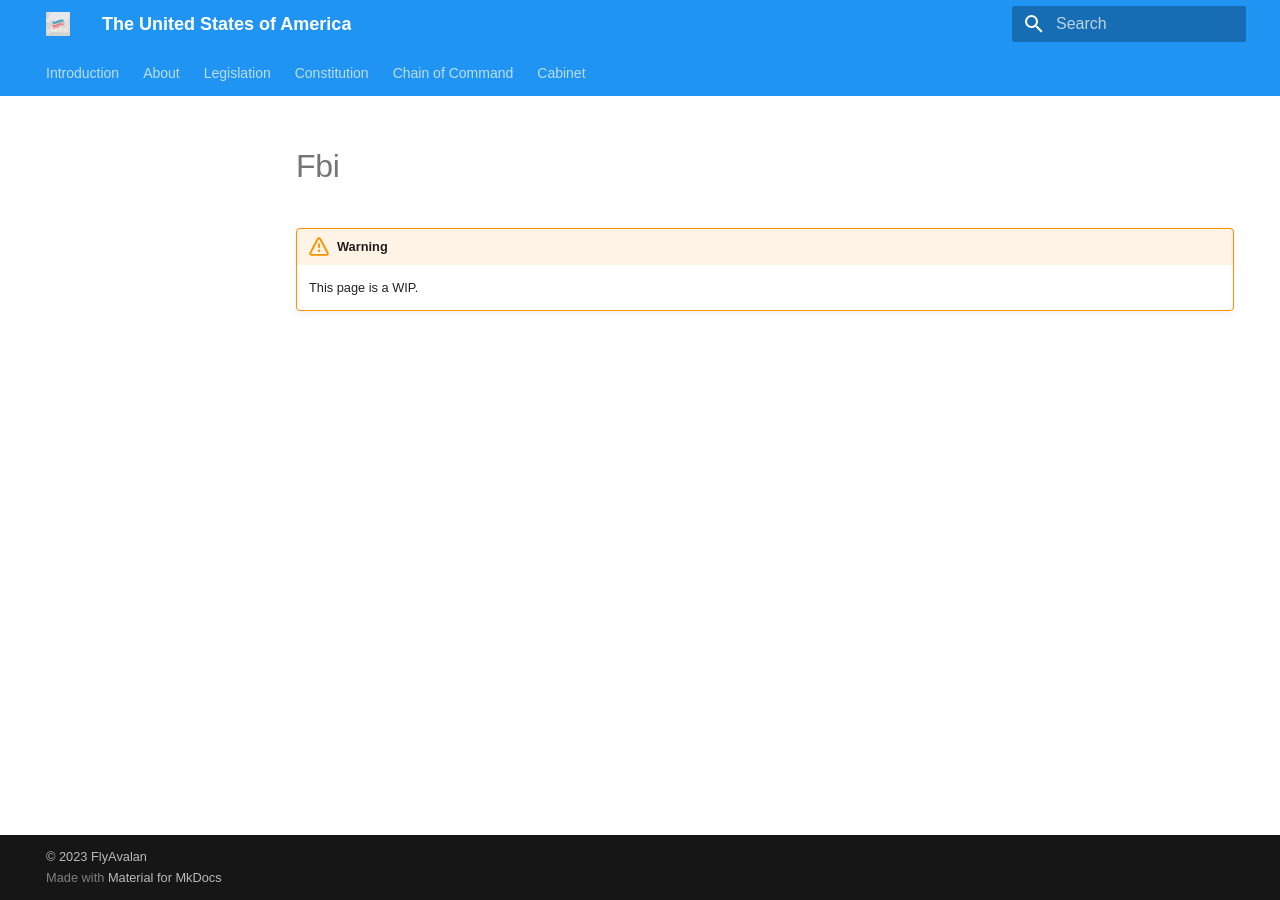
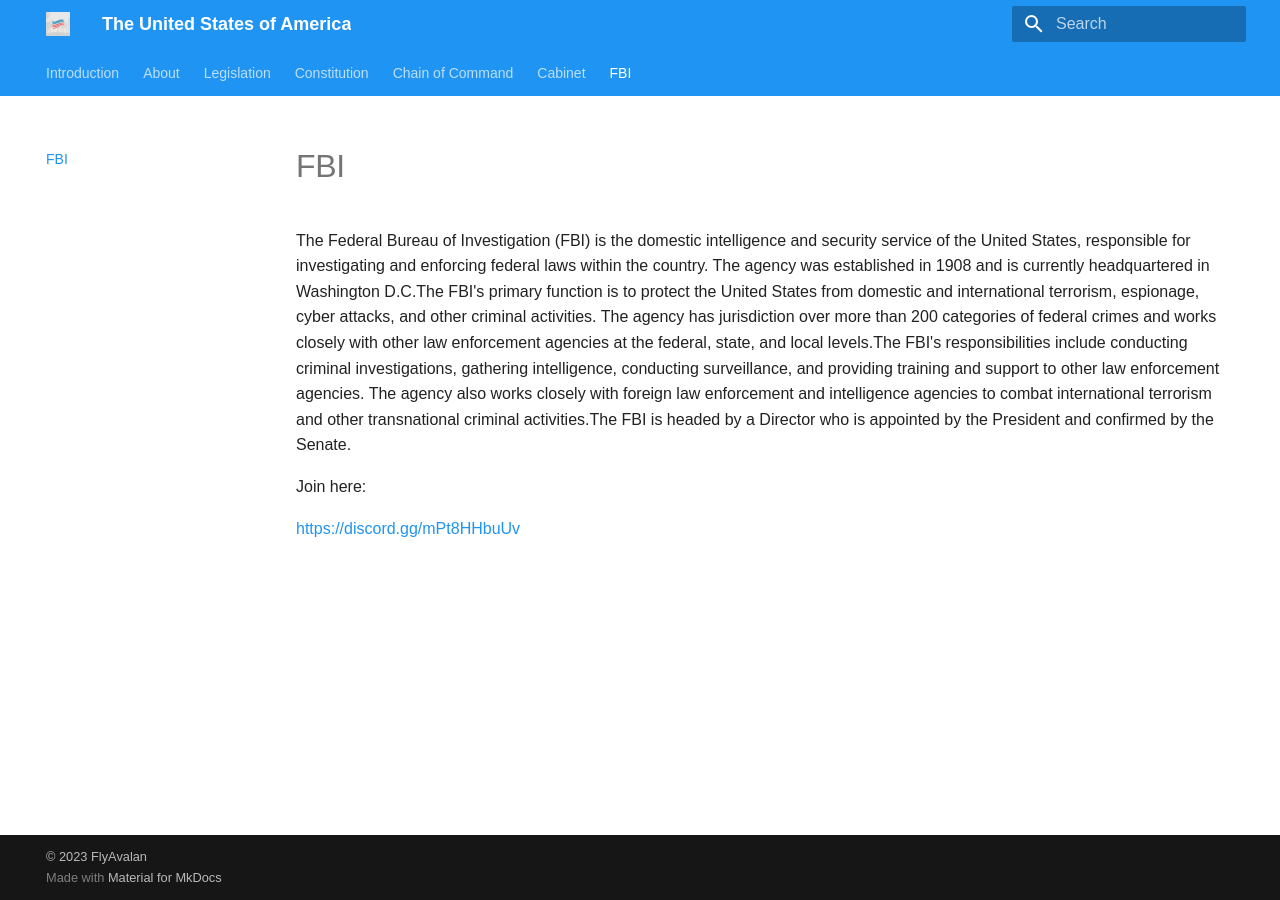
Before and after one commit to United-States-of-America-RBLX/usa, an MkDocs documentation site: the page built from docs/fbi.md, in a window 1280 px wide. Built offline with MkDocs 1.6.1 and Material for MkDocs 9.7.7, drawn with Linux system fonts in a browser that asks for light colours; some web fonts are replaced.

```diff
--- a/docs/fbi.md
+++ b/docs/fbi.md
@@ -1,2 +1,6 @@
-!!! warning
-	This page is a WIP.
+
+The Federal Bureau of Investigation (FBI) is the domestic intelligence and security service of the United States, responsible for investigating and enforcing federal laws within the country. The agency was established in 1908 and is currently headquartered in Washington D.C.The FBI's primary function is to protect the United States from domestic and international terrorism, espionage, cyber attacks, and other criminal activities. The agency has jurisdiction over more than 200 categories of federal crimes and works closely with other law enforcement agencies at the federal, state, and local levels.The FBI's responsibilities include conducting criminal investigations, gathering intelligence, conducting surveillance, and providing training and support to other law enforcement agencies. The agency also works closely with foreign law enforcement and intelligence agencies to combat international terrorism and other transnational criminal activities.The FBI is headed by a Director who is appointed by the President and confirmed by the Senate.
+
+Join here:
+
+<https://discord.gg/mPt8HHbuUv>
--- a/mkdocs.yml
+++ b/mkdocs.yml
@@ -45,6 +45,7 @@ nav:
     - Constitution: "constitution.md"
     - Chain of Command: "chainofcommand.md"
     - Cabinet: "cabinet.md"
+    - FBI: "fbi.md"
 markdown_extensions:
   - attr_list
   - pymdownx.emoji:
```
